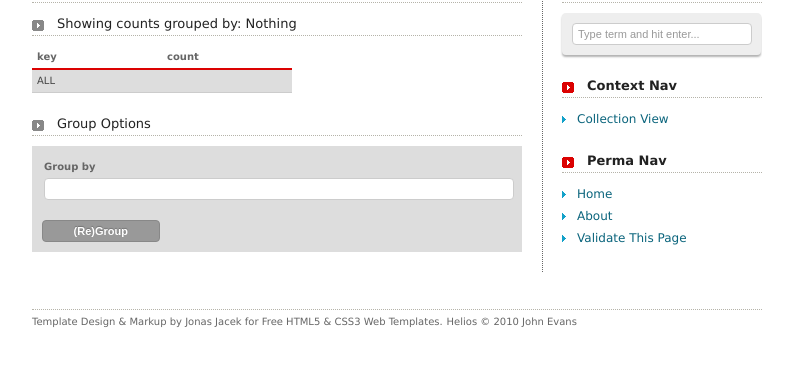
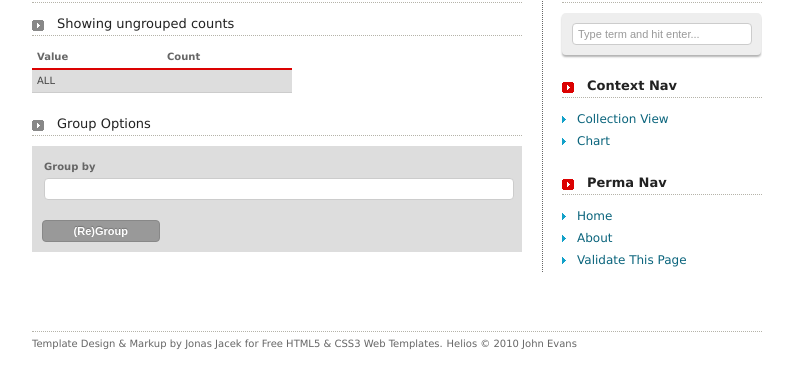
Before and after one commit to lgastako/helios, a Flask app: template servers/reports/templates/count.html in a window 1280 px wide. Shown: the part 115-503 px from the top of the page, without its empty margins (243-1036 px from the left). Run offline with Flask 2, Linux system fonts and the light colour scheme; the template is opened without the code that fills it, so the values that code supplies are empty; parts of the project's set-up code (start-up, migrations or seed data) failed here and were passed over.

Commit message:
Added initial chart.

```diff
--- a/servers/reports/reportserver.py
+++ b/servers/reports/reportserver.py
@@ -171,8 +171,7 @@ def augment_results_with_links(results, collection_name, group_by):
     return new_results
 
 
-@app.route("/count/<collection_name>")
-def count(collection_name):
+def do_count_work(collection_name):
     db = get_mongo_db()
     collection = getattr(db, collection_name)
     group_by = request.args.get("group_by")
@@ -199,11 +198,27 @@ def count(collection_name):
                                              group_by)
     else:
         count = collection.count()
-    return render_template("count.html",
-                           collection_name=collection_name,
-                           count=count,
-                           group_by=group_by,
-                           results=results)
+
+    return dict(collection_name=collection_name,
+                count=count,
+                group_by=group_by,
+                results=results)
+
+
+@app.route("/count/<collection_name>")
+def count(collection_name):
+    return render_template("count.html", **do_count_work(collection_name))
+
+
+@app.route("/count/<collection_name>/chart")
+def count_chart(collection_name):
+    data = do_count_work(collection_name)
+    values = [unicode(r[1]["value"])
+              for r in data["results"]]
+    data["result_data"] = ",".join(values)
+    data["chds"] = ",".join([min(values), max(values)])
+    return render_template("post_chart.html", **data)
+
 
 @app.route("/about")
 def about():
@@ -224,4 +239,4 @@ def home_view():
 
 if __name__ == "__main__":
     app.debug = True # TODO: optparseize
-    app.run(port=5001)
+    app.run(host="0.0.0.0", port=5001)
--- a/servers/reports/templates/count.html
+++ b/servers/reports/templates/count.html
@@ -1,15 +1,21 @@
 {% extends "_base.html" %}
+
 {% block title %}Counts for {{ collection_name }}{% endblock %}
+
 {% block content %}
 <article>
   <h1>Counts for collection: {{ collection_name }}</h1>
   <h3>
-    Showing counts grouped by: {{ group_by or 'Nothing' }}
+    {% if group_by %}
+    Showing counts grouped by key: {{ group_by }}
+    {% else %}
+    Showing ungrouped counts
+    {% endif %}
   </h3>
-  <table border="1">
+  <table>
     <tr>
-      <th>key</th>
-      <th>count</th>
+      <th>Value</th>
+      <th>Count</th>
     </tr>
 {% if results %}
     {% for link, doc in results: %}
@@ -39,5 +45,6 @@
 <h4>Context Nav</h4>
 <ul>
   <li><a href="/col/{{ collection_name }}">Collection View</a></li>
+  <li><a id="chart" href="/count/{{ collection_name }}/chart{% if group_by %}?group_by={{ group_by }}{% endif %}">Chart</a></li>
 </ul>
 {% endblock %}
```
Also changed, not shown: servers/reports/templates/post_chart.html (added, +27 -0 lines).
